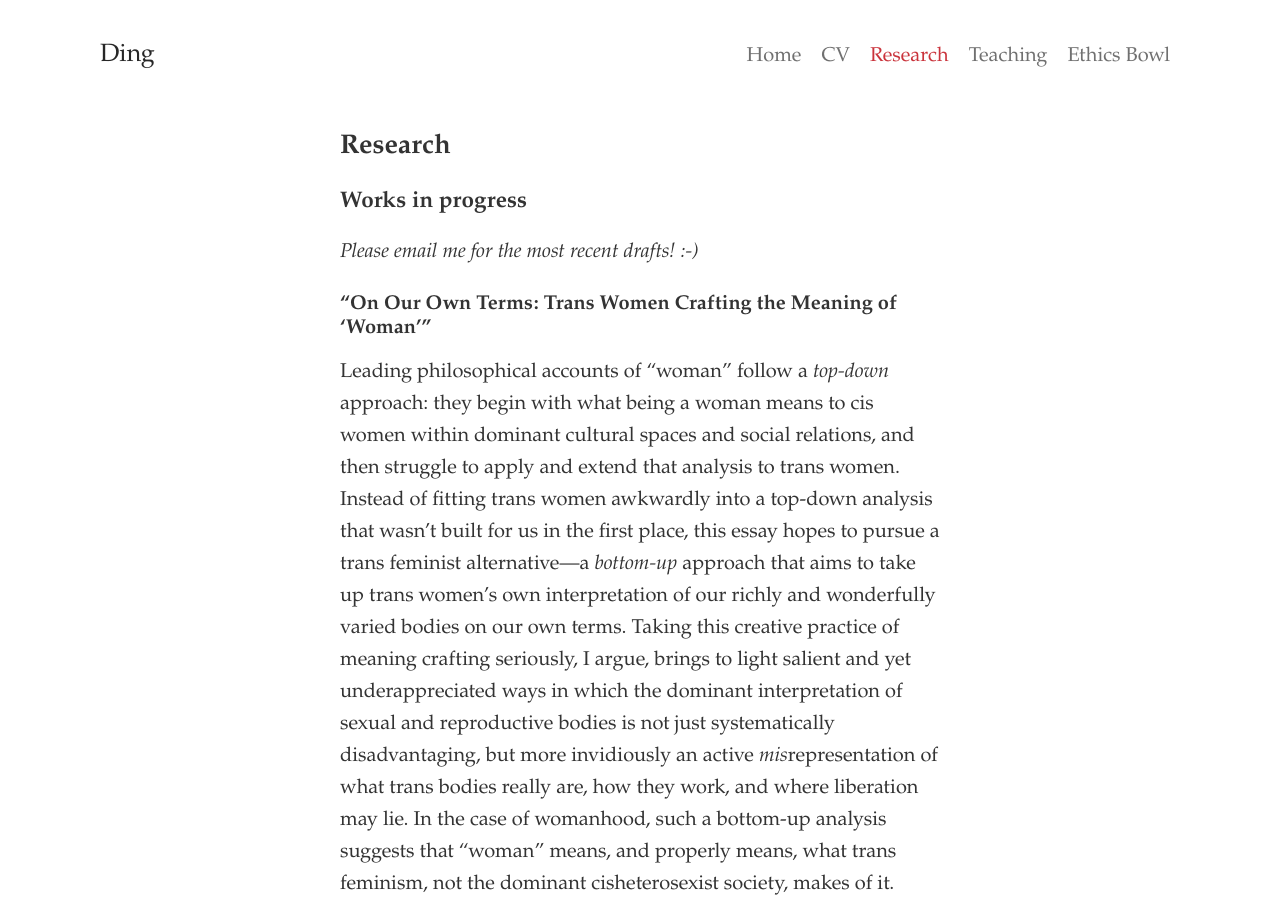
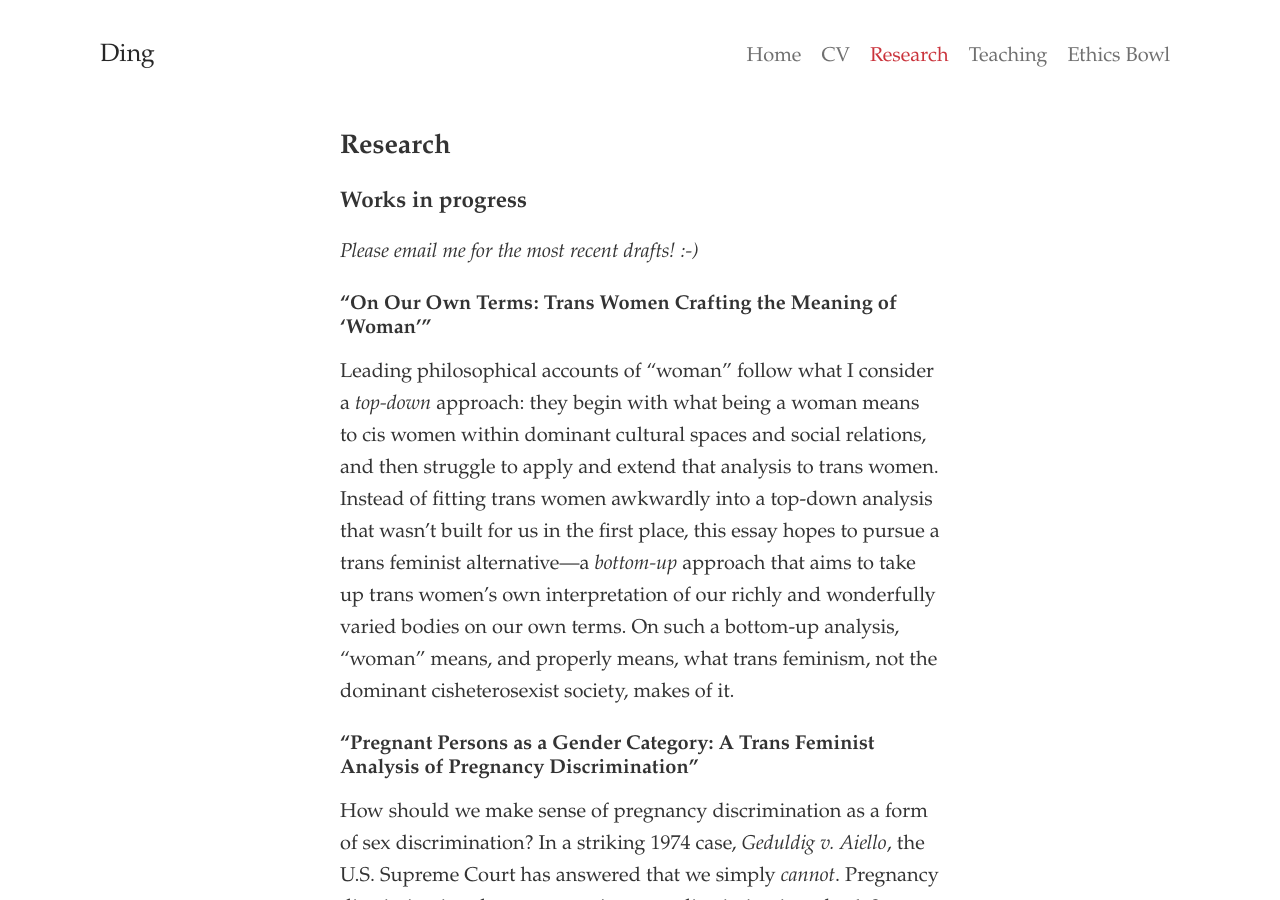
Before and after one commit to dingherself/dingherself.github.io, a Jekyll site: the page built from research.md, in a window 1280 px wide and 900 px high. Built offline with Jekyll 4.4.1, drawn with Linux system fonts in a browser that asks for light colours; nearby versions of some CDN libraries; some web fonts are replaced.

Commit message:
Update research.md

```diff
--- a/research.md
+++ b/research.md
@@ -14,7 +14,7 @@
 
 ### “On Our Own Terms: Trans Women Crafting the Meaning of ‘Woman’”
 
-Leading philosophical accounts of “woman” follow a *top-down* approach: they begin with what being a woman means to cis women within dominant cultural spaces and social relations, and then struggle to apply and extend that analysis to trans women. Instead of fitting trans women awkwardly into a top-down analysis that wasn’t built for us in the first place, this essay hopes to pursue a trans feminist alternative---a *bottom-up* approach that aims to take up trans women’s own interpretation of our richly and wonderfully varied bodies on our own terms. Taking this creative practice of meaning crafting seriously, I argue, brings to light salient and yet underappreciated ways in which the dominant interpretation of sexual and reproductive bodies is not just systematically disadvantaging, but more invidiously an active *mis*representation of what trans bodies really are, how they work, and where liberation may lie. In the case of womanhood, such a bottom-up analysis suggests that “woman” means, and properly means, what trans feminism, not the dominant cisheterosexist society, makes of it.
+Leading philosophical accounts of “woman” follow what I consider a *top-down* approach: they begin with what being a woman means to cis women within dominant cultural spaces and social relations, and then struggle to apply and extend that analysis to trans women. Instead of fitting trans women awkwardly into a top-down analysis that wasn’t built for us in the first place, this essay hopes to pursue a trans feminist alternative---a *bottom-up* approach that aims to take up trans women’s own interpretation of our richly and wonderfully varied bodies on our own terms. On such a bottom-up analysis, “woman” means, and properly means, what trans feminism, not the dominant cisheterosexist society, makes of it.
 
 ### “Pregnant Persons as a Gender Category: A Trans Feminist Analysis of Pregnancy Discrimination”
 
```
